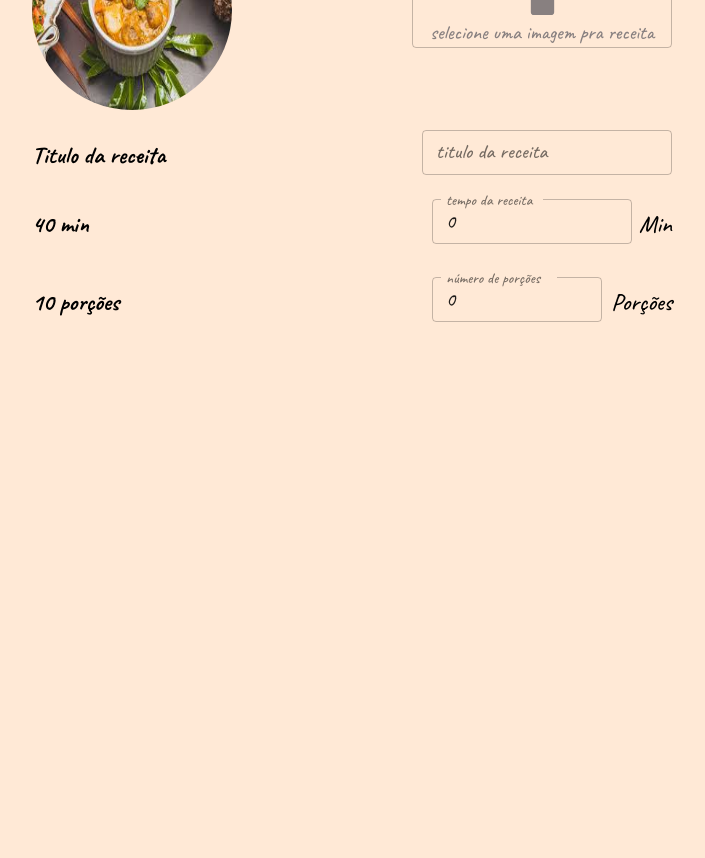
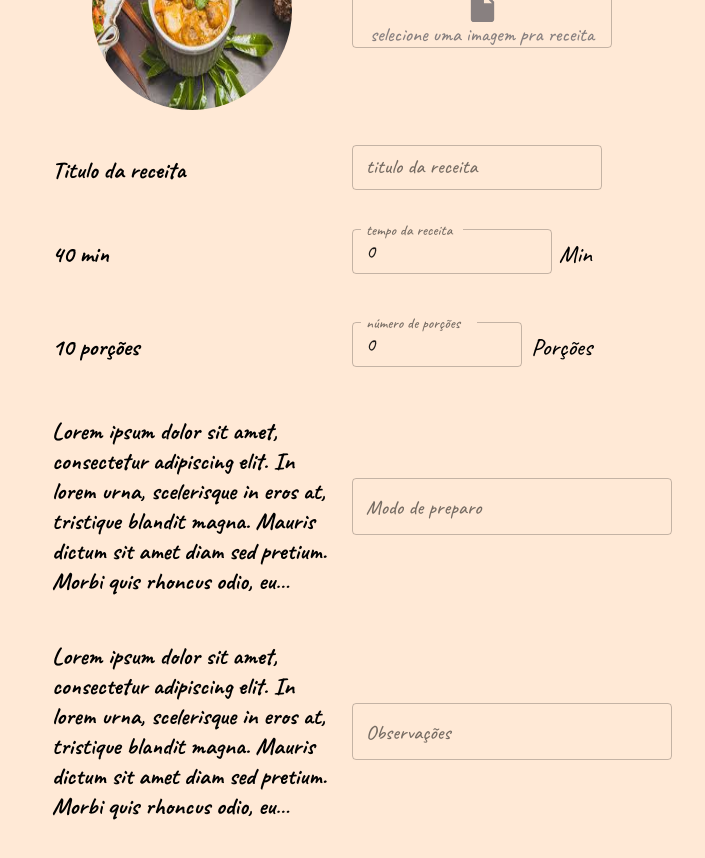
Before and after one commit to mugarate12/minhaReceitaFront, a Next.js app: page /recipes/update in a window 1280 px wide. Shown: the part 220-1078 px from the top of the page, without its empty margins (288-993 px from the left). Before the commit the page ends 800 px from the top, so only its background shows below. Built offline with nearby package versions, Linux system fonts and the light colour scheme.

Commit message:
added more fields on update recipe page

```diff
--- a/pages/recipes/update.tsx
+++ b/pages/recipes/update.tsx
@@ -39,6 +39,7 @@ export default function UpdateRecipe() {
               src='/img/teste.jpg'
               width={200}
               height={200}
+              id='preview'
             />
           </div>
 
@@ -102,6 +103,36 @@ export default function UpdateRecipe() {
           </div>
         </div>
 
+        <div className={styles.updateFieldContainer}>
+          <PreviousTextInformation
+            state={preparation_mode}
+            textDescription={`Lorem ipsum dolor sit amet, consectetur adipiscing elit. In lorem urna, scelerisque in eros at, tristique blandit magna. Mauris dictum sit amet diam sed pretium. Morbi quis rhoncus odio, eu lacinia magna. Vestibulum hendrerit tempus quam vel accumsan. Sed ornare lectus quis nisi suscipit ornare. Phasellus a dictum urna. Sed leo arcu, pulvinar non varius ut, eleifend ac leo. Sed dignissim faucibus interdum. Praesent tincidunt quam et diam facilisis, nec suscipit lorem maximus. Morbi orci mauris, rhoncus finibus tellus dapibus, maximus condimentum dui.
+
+            Nulla vestibulum nisi vitae neque vulputate, non mattis ipsum ullamcorper. Aenean et enim placerat, luctus nunc at, dignissim sapien. Aliquam viverra enim purus, eget porttitor magna vulputate vitae. Morbi ullamcorper magna pellentesque bibendum fermentum. Proin non nunc risus. Curabitur elementum ipsum ac magna rutrum, non laoreet urna lobortis. Proin vitae tincidunt eros, ac euismod justo. Nam facilisis odio tempus nisl egestas interdum quis nec lorem. Aliquam erat volutpat.`}
+          />
+
+          <TextField
+            label='Modo de preparo'
+            state={preparation_mode}
+            setState={setPreparation_mode}
+          />
+        </div>
+
+        <div className={styles.updateFieldContainer}>
+          <PreviousTextInformation
+            state={observations}
+            textDescription={`Lorem ipsum dolor sit amet, consectetur adipiscing elit. In lorem urna, scelerisque in eros at, tristique blandit magna. Mauris dictum sit amet diam sed pretium. Morbi quis rhoncus odio, eu lacinia magna. Vestibulum hendrerit tempus quam vel accumsan. Sed ornare lectus quis nisi suscipit ornare. Phasellus a dictum urna. Sed leo arcu, pulvinar non varius ut, eleifend ac leo. Sed dignissim faucibus interdum. Praesent tincidunt quam et diam facilisis, nec suscipit lorem maximus. Morbi orci mauris, rhoncus finibus tellus dapibus, maximus condimentum dui.
+
+            Nulla vestibulum nisi vitae neque vulputate, non mattis ipsum ullamcorper. Aenean et enim placerat, luctus nunc at, dignissim sapien. Aliquam viverra enim purus, eget porttitor magna vulputate vitae. Morbi ullamcorper magna pellentesque bibendum fermentum. Proin non nunc risus. Curabitur elementum ipsum ac magna rutrum, non laoreet urna lobortis. Proin vitae tincidunt eros, ac euismod justo. Nam facilisis odio tempus nisl egestas interdum quis nec lorem. Aliquam erat volutpat.`}
+          />
+
+          <TextField
+            label='Observações'
+            state={observations}
+            setState={setObservations}
+          />
+        </div>
+
       </div>
     </Layout>
   );
--- a/styles/InputFile.module.css
+++ b/styles/InputFile.module.css
@@ -17,6 +17,7 @@
   border-radius: 4px;
 
   margin-bottom: 10px;
+  padding-top: 15px;
 }
 
 .inputFileContainer:hover {
--- a/styles/PreviousTextInformation.module.css
+++ b/styles/PreviousTextInformation.module.css
@@ -4,8 +4,16 @@
   font-size: 1.5rem;
   text-align: center;
 
+  overflow: hidden;
+  text-overflow: ellipsis;
+  display: -webkit-box;
+  -webkit-line-clamp: 6;
+  -webkit-box-orient: vertical;
+
   margin-top: 0px;
   margin-bottom: 15px;
+  margin-left: 20px;
+  margin-right: 20px;
 }
 
 @media (min-width: 500px) {
--- a/styles/UpdateRecipe.module.css
+++ b/styles/UpdateRecipe.module.css
@@ -34,13 +34,20 @@
   font-size: 1.5rem;
 }
 
+.updateFieldContainer {
+  display: flex;
+  flex-direction: column;
+  align-items: center;
+
+  margin-bottom: 15px;
+}
+
 @media (min-width: 500px) {
   .updateFieldContainer {
-    display: flex;
-    flex-direction: row;
     width: 85%;
-    justify-content: space-between;
-    align-items: center;
+
+    display: grid;
+    grid-template-columns: repeat(2, 1fr);
   }
 }
 
```
